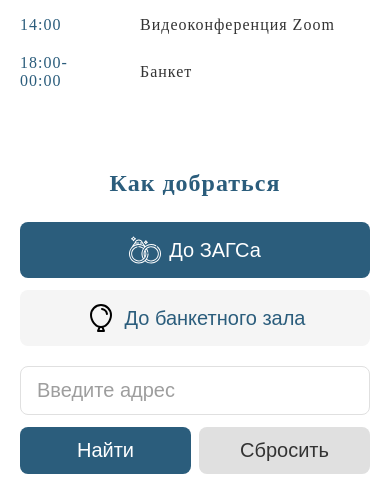
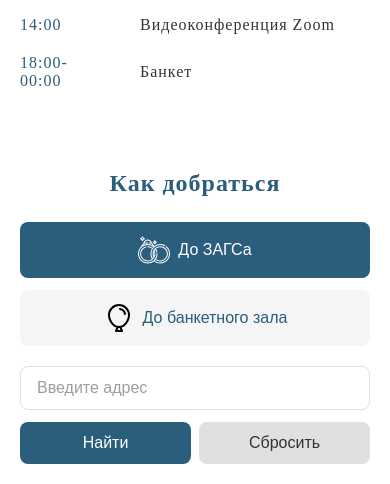
Before and after one commit to trewstaples/weeding, a PHP site: page / in a window 390 px wide; the page is wider, and only the part inside the window is pictured. Shown: the part 3105-3589 px from the top of that part. Run offline with PHP 8.4, Linux system fonts and the light colour scheme.

Commit message:
Поправлены размеры шрифта

```diff
--- a/styles.css
+++ b/styles.css
@@ -331,6 +331,13 @@ section {
     font-size: 16px;
   }
 
+  .map__tab-button span,
+  .address-input,
+  .search-button,
+  .reset-button {
+    font-size: var(--font-size-small);
+  }
+
   section {
     max-width: 100%;
   }
```
